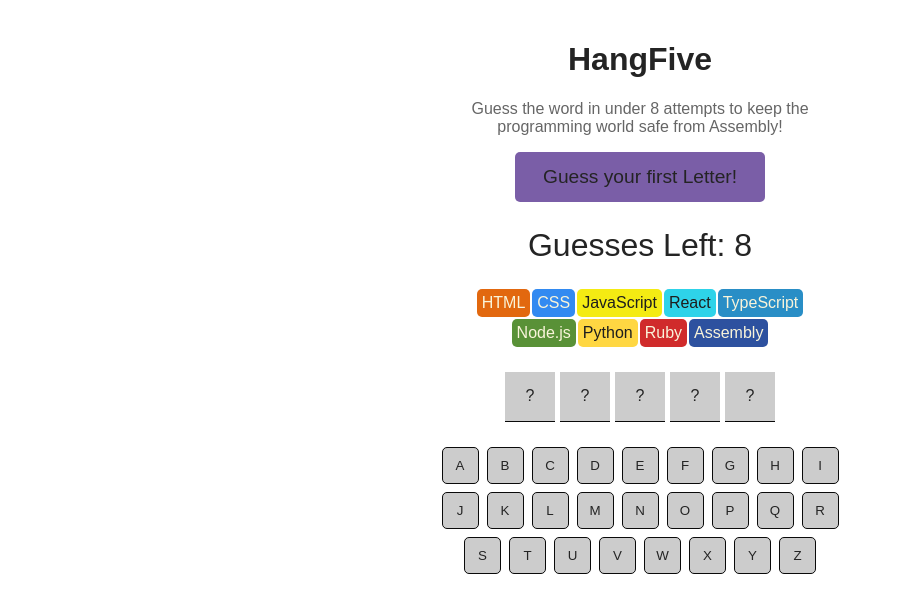
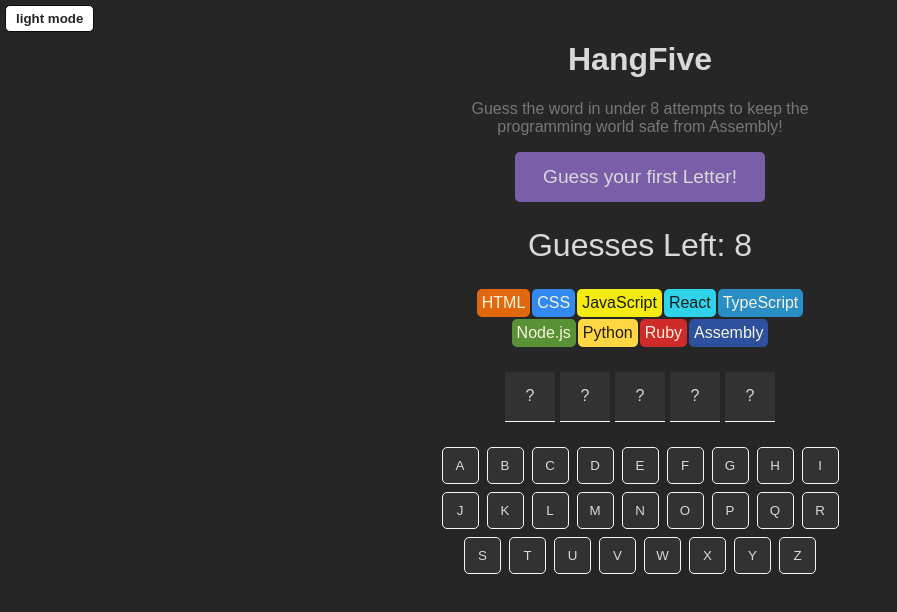
Before and after one commit to layyzzee/AssemblyEndgame, a React (Vite) app: page / in a window 1280 px wide. Shown: the top 612 px of the page, without its empty margins (0-897 px from the left). Built offline with nearby package versions, Linux system fonts and the light colour scheme.

Commit message:
Add a toggleDark component to swap between light/dark mode and applying the inactive theme's colours

```diff
--- a/src/App.jsx
+++ b/src/App.jsx
@@ -3,6 +3,7 @@
 import { languages } from "./languages"
 import Confetti from "react-confetti"
 import clsx from "clsx"
+import ToggleDark from "./components/ToggleDark"
 import Header from "./components/Header"
 import Status from "./components/Status"
 import Languages from "./components/Languages"
@@ -17,10 +18,10 @@
 
   const [currentWord, setCurrentWord] = useState(() => getDailyWord().toUpperCase())
   const [guessedLetters, setGuessedLetters] = useState([])
-  const [theme, setTheme] = useState("light")
+  const [theme, setTheme] = useState("dark")
 
   useEffect(() => {
-  document.documentElement.setAttribute("data-theme", theme)
+    document.documentElement.setAttribute("data-theme", theme)
   }, [theme])
 
 
@@ -46,6 +47,9 @@
           recycle={false}
           numberOfPieces={1000}
         />}
+      <ToggleDark
+        theme={theme}
+        setTheme={setTheme} />
       <Header />
       {isGameOver ? <Status
         isGameWon={isGameWon} /> : <Farewell
--- /dev/null
+++ b/src/components/ToggleDark.jsx
@@ -0,0 +1,9 @@
+export default function ToggleDark({ theme, setTheme }) {
+    const nextTheme = theme === "dark" ? "light" : "dark"
+    return (
+        <button onClick={() => setTheme(nextTheme)}
+            className="toggle-dark-button">
+            {nextTheme} mode
+        </button>
+    )
+}
--- a/src/index.css
+++ b/src/index.css
@@ -1,9 +1,4 @@
-:root{
-  --background-color: #262626;
-  --letter-color: #323232;
-  --text-color: #D9D9D9;
-  --border-color: #f5f5f5;
-  --muted-text: #777777;
+:root {
   --correct-guess-color: #1FB15F;
   --incorrect-guess-color: #D02B2B;
   --empty-guess-color: #7A5EA7;
@@ -15,6 +10,20 @@
   --text-color: #242424;
   --border-color: #0a0a0a;
   --muted-text: #666666;
+  --toggle-background: #262626;
+  --toggle-text: #D9D9D9;
+  --toggle-border: #f5f5f5;
+}
+
+[data-theme="dark"] {
+  --background-color: #262626;
+  --letter-color: #323232;
+  --text-color: #D9D9D9;
+  --border-color: #f5f5f5;
+  --muted-text: #777777;
+  --toggle-background: #ffffff;
+  --toggle-text: #242424;
+  --toggle-border: #0a0a0a;
 }
 
 * {
@@ -246,3 +255,16 @@
   margin: 25px auto;
   font-size: 2rem;
 }
+
+.toggle-dark-button {
+  position: absolute;
+  top: 0%;
+  left: 0%;
+  border-radius: 5px;
+  padding: 5px 10px;
+  font-weight: bold;
+  margin: 5px;
+  background-color: var(--toggle-background);
+  color: var(--toggle-text);
+  border: 1px solid var(--toggle-border);
+}
```
